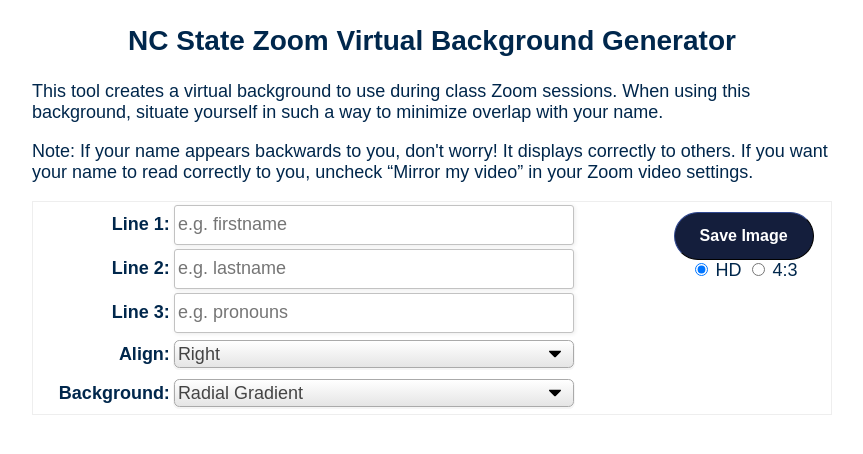
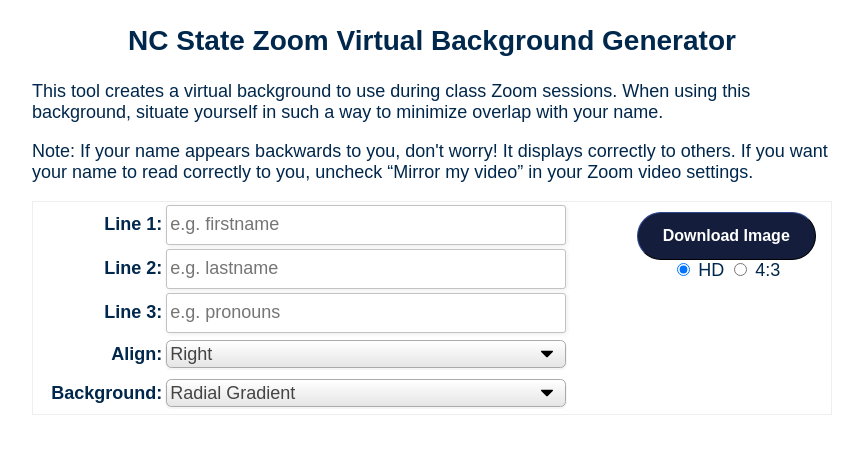
Before and after one commit to bramhe/background-generator, a PHP site: page / in a window 1280 px wide. Shown: the top 454 px of the page, without its empty margins (208-1071 px from the left). Run offline with PHP 8.4, Linux system fonts and the light colour scheme; some libraries are stand-ins or nearby versions.

Commit message:
added NC State utility bar; changed Save Image to Download Image

```diff
--- a/index.php
+++ b/index.php
@@ -7,6 +7,7 @@
 <script src="https://use.typekit.net/dhg1qiw.js" type="text/javascript"></script>
 <script type="text/javascript">/*<![CDATA[*/try{Typekit.load({ async: false });}catch(e){}/*]]>*/</script>
 <link rel="stylesheet" href="https://cdn.ncsu.edu/brand-assets/fonts/include.css">
+<script src="https://cdn.ncsu.edu/brand-assets/utility-bar/ub.php?googleCustomSearchCode=&placeholder=&maxWidth=1100&color=gray&showBrick=1"></script>
 <link rel="stylesheet" href="styles.css">
 <script>
 
@@ -42,6 +43,7 @@
 </script>
 </head>
 <body>
+<div id="ncstate-utility-bar"></div>
 
 
 <div class="doc">
@@ -70,7 +72,7 @@
 						<input type="text" id="line1" placeholder="e.g. firstname" tabindex="1">
 					</td>
 					<td rowspan="2" align="center" >
-						<button id="createimage" tabindex="4">Save Image</button>
+						<button id="createimage" tabindex="6">Download Image</button>
 
 						<div id="ratioOptions">
 							<input type="radio" id="optionHD" name="imageStyle" value="HD" checked="checked">
@@ -135,7 +137,7 @@
 	</div>
 	<div id="explanation" style="display:none">
 		<p>
-			After you are happy with your new virtual background use the &ldquo;Save Image&rdquo; button to save it to your local machine.
+			After you are happy with your new virtual background use the &ldquo;Download Image&rdquo; button to save it to your local machine.
 			Set it as your virtual background in your Zoom settings.
 			(<a href="howto.html">How do I set a virtual background in Zoom?</a>)
 		</p>
```
Lines whose indentation alone changed are shown as unchanged.
